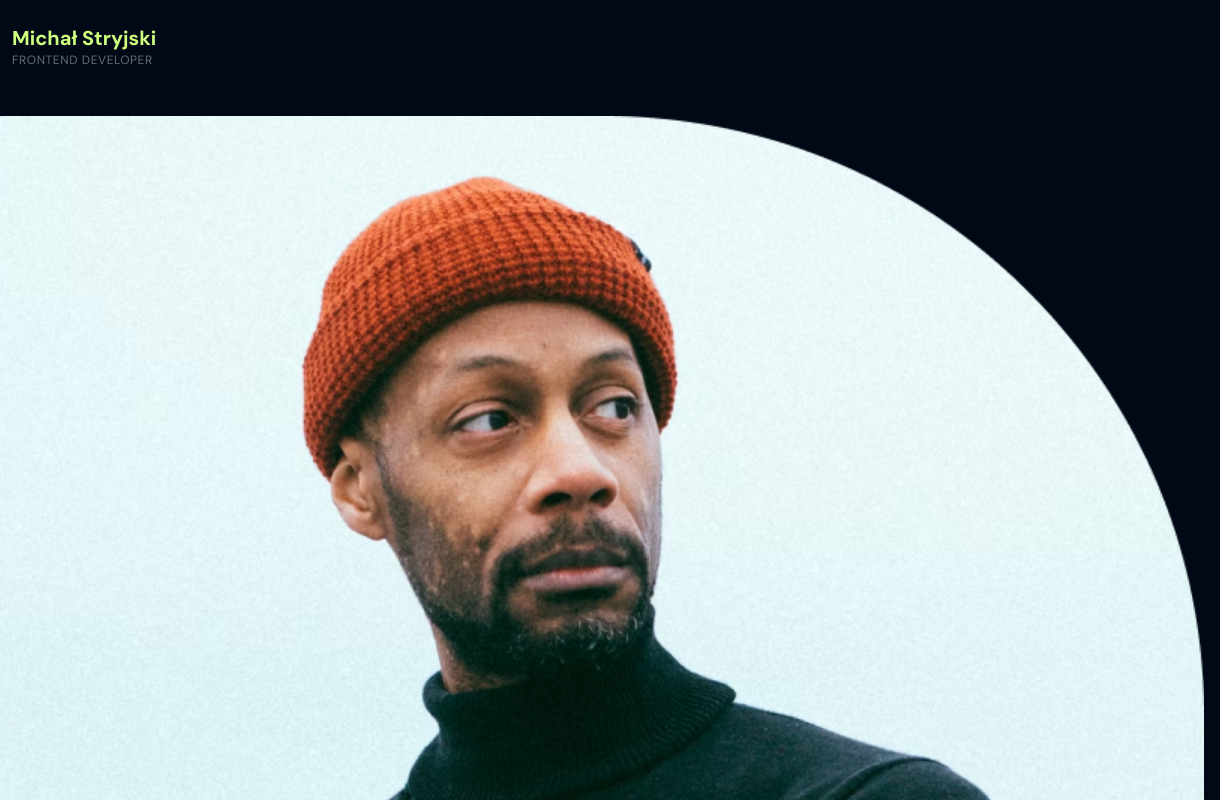
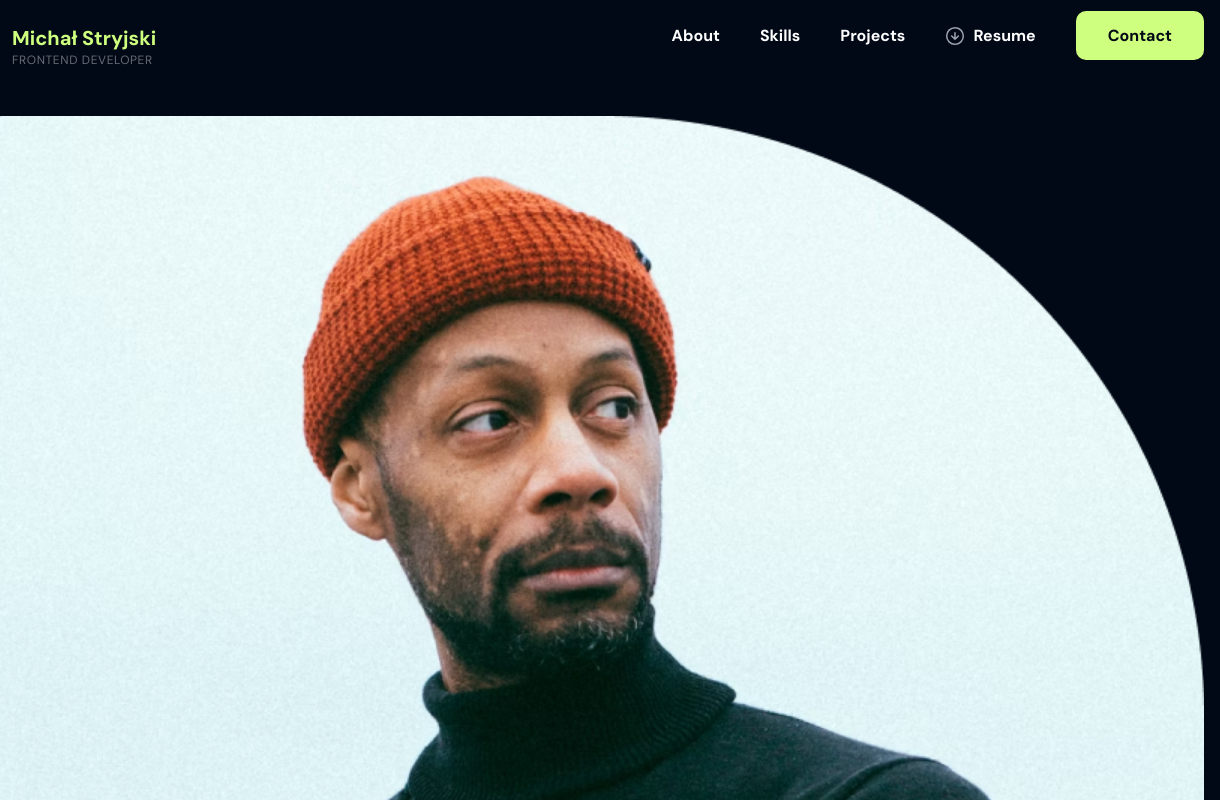
Before and after one commit to mstryjek88/portfolio, a website built with Parcel: page src/index.html in a window 1280 px wide. Shown: the top 800 px of the page, 60-1280 px from the left. Built offline with nearby package versions, Linux system fonts and the light colour scheme.

Commit message:
Add desktop styles for navbar

```diff
--- a/src/index.html
+++ b/src/index.html
@@ -14,7 +14,7 @@
 
 <body class="font-dmsans bg-bg text-white">
     <main class="px-4">
-        <header class="max-w-ms mx-auto py-6">
+        <header class="flex justify-between max-w-ms mx-auto py-6 gap-4">
             <div class="flex gap-4 items-center">
                 <img class="w-10 h-10" src="./images/star.svg" alt="" />
                 <div>
@@ -22,13 +22,13 @@
                     <p class="text-white opacity-40 uppercase text-xs tracking-wider">Frontend developer</p>
                 </div>
             </div>
-            <nav class="hidden">
-                <ul>
+            <nav class="hidden md:block">
+                <ul class="flex gap-10 font-bold"
                     <li><a href="#about">About</a></li>
                     <li><a href="#skills">Skills</a></li>
                     <li><a href="#projects">Projects</a></li>
-                    <li><a download href="#">Resume</a></li>
-                    <li><a href="#contact">Contact</a></li>
+                    <li><a download href="#" class="flex gap-2 items-center"><img src="./images/download.svg" class="w-5 h-5">Resume</a></li>
+                    <li><a href="#contact" class="bg-accent text-bg font-bold py-3.5 px-8 rounded-wtf">Contact</a></li>
                 </ul>
             </nav>
         </header>
@@ -46,7 +46,7 @@
                     class="bg-accent text-bg flex gap-3 py-2  px-4 items-center font-bold text-xl rounded-wtf"><img
                         src="./images/chat.svg" alt="chat icon">Get in touch</a>
                 <a href="#about"
-                    class="bg-bg text-accent flex gap-3 py-2  px-4 items-center font-bold text-xl rounded-wtf border-lightGray border-2"><img
+                    class="bg-bg text-accent flex gap-3 py-2  px-4 items-center font-bold text-xl rounded-xl border-lightGray border-2"><img
                         src="./images/person-icon.svg" alt="person icon">Get to know me</a>
             </div>
         </section>
```
Also changed, not shown: src/images/download.svg (added).
